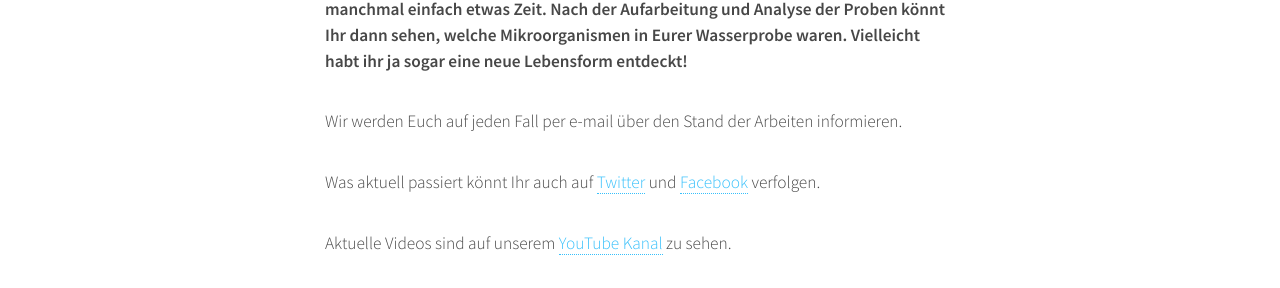
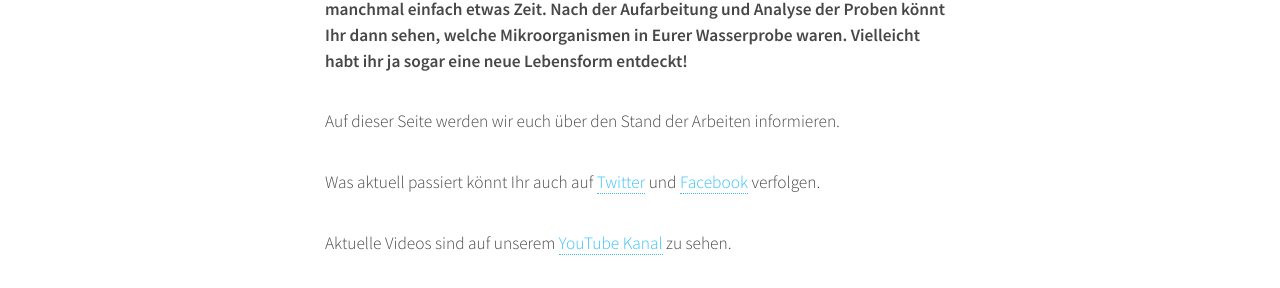
Before and after one commit to myosd/myosd.github.io, a Jekyll site: the page built from status/index.md, in a window 1280 px wide. Shown: the part 292-580 px from the top of the page. Built offline with Jekyll 4.4.1, drawn with Linux system fonts in a browser that asks for light colours.

Commit message:
text bzgl email rausgenommen

```diff
--- a/status/index.md
+++ b/status/index.md
@@ -11,7 +11,7 @@ published: true
 
 **Nach der Probennahme am 21. Juni nehmen wir die Proben in Bremen in Empfang. Die Auswertung wird einige Monate in Anspruch nehmen - Wissenschaft braucht manchmal einfach etwas Zeit. Nach der Aufarbeitung und Analyse der Proben könnt Ihr dann sehen, welche Mikroorganismen in Eurer Wasserprobe waren. Vielleicht habt ihr ja sogar eine neue Lebensform entdeckt!**
 
-Wir werden Euch auf jeden Fall per e-mail über den Stand der Arbeiten informieren.
+Auf dieser Seite werden wir euch über den Stand der Arbeiten informieren.
 
 Was aktuell passiert könnt Ihr auch auf [Twitter](https://twitter.com/Micro_B3) und [Facebook](https://www.facebook.com/microb3osd) verfolgen.
 
```
